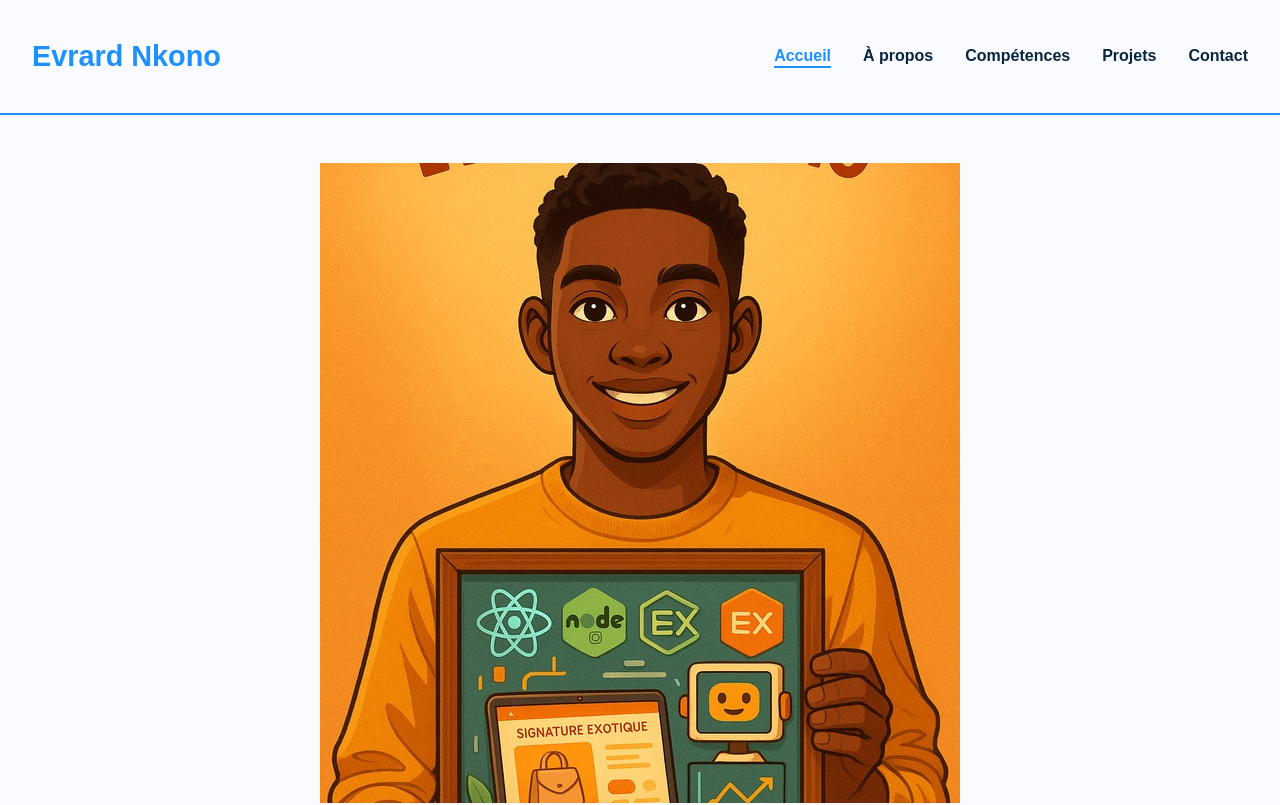
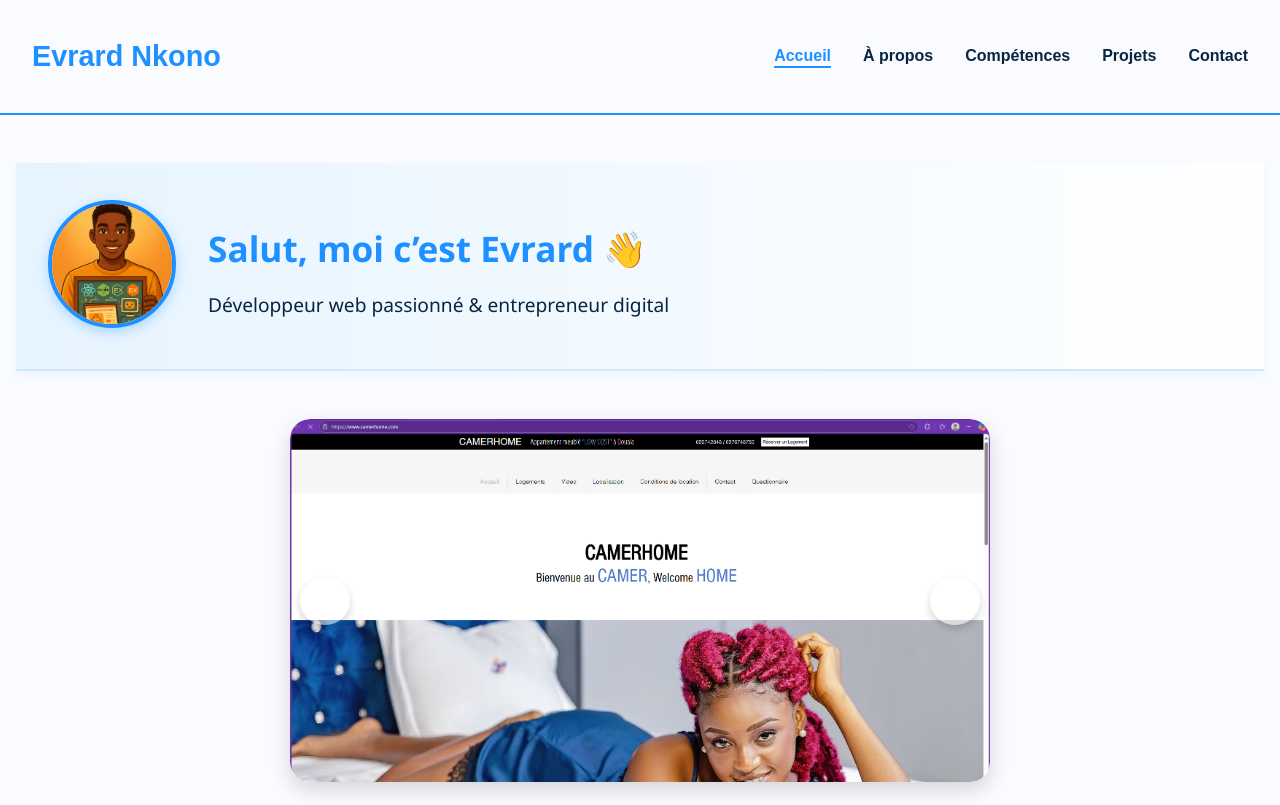
Before and after one commit to EvrardNkono/portfolio, a React (Create React App) app in the folder mon-portfolio/: page / in a window 1280 px wide. Shown: the top 805 px of the page. Built offline with nearby package versions, Linux system fonts and the light colour scheme.

Commit message:
Ajout réel des fichiers du portfolio (avec structure corrigée)

```diff
--- a/mon-portfolio/src/components/About.css
+++ b/mon-portfolio/src/components/About.css
@@ -255,3 +255,10 @@
   margin-bottom: 3rem;
   color: var(--blue-light);
 }
+
+.skills img {
+  width: 60px;
+  height: 60px;
+
+  filter: drop-shadow(0 0 4px var(--blue-medium));
+}
--- a/mon-portfolio/src/components/About.jsx
+++ b/mon-portfolio/src/components/About.jsx
@@ -28,8 +28,19 @@ const About = () => {
             Salut, moi c’est <strong>Evrard Nkono</strong>, développeur web full-stack freelance.
             Je transforme des idées en expériences digitales modernes, performantes et belles.
             Passionné par le code, la culture, et les projets à impact, je ne conçois pas mon travail sans <strong>valeur ajoutée</strong>.
+          <div className="social-float">
+          <a href="https://linkedin.com/in/tonprofil" target="_blank" rel="noopener noreferrer" aria-label="LinkedIn">
+            <img src="images/skills/linkedin.jpg" alt="LinkedIn" />
+          </a>
+          <a href="https://github.com/tonprofil" target="_blank" rel="noopener noreferrer" aria-label="GitHub">
+            <img src="images/skills/github.png" alt="GitHub" />
+          </a>
+
+        </div>
           </p>
+
         );
+
       case 'parcours':
         return (
           <p>
@@ -100,10 +111,10 @@ const About = () => {
           <div className="profile-pic">
             <img src="/images/evrard.jpg" alt="Photo d'Evrard Nkono" />
           </div>
-          <div className="skills-visuals">
-            <img src="/images/code-icon.svg" alt="Développement" />
-            <img src="/images/graphic-icon.svg" alt="Infographie" />
-            <img src="/images/project-icon.svg" alt="Projets" />
+          <div className="skills">
+            <img src="images/skills/html5.png" alt="Développement" />
+            <img src="images/skills/node.png" alt="Infographie" />
+            <img src="images/skills/react.png" alt="Projets" />
           </div>
         </div>
       </div>
--- a/mon-portfolio/src/components/Contact.css
+++ b/mon-portfolio/src/components/Contact.css
@@ -0,0 +1,65 @@
+.contact-section {
+  background: linear-gradient(to bottom right, #e6f0ff, #ffffff);
+  padding: 60px 20px;
+  color: #003366;
+  text-align: center;
+}
+
+.contact-container {
+  max-width: 800px;
+  margin: 0 auto;
+}
+
+.contact-section h2 {
+  font-size: 2.5rem;
+  margin-bottom: 10px;
+  color: #005caa;
+}
+
+.subtitle {
+  font-size: 1.2rem;
+  margin-bottom: 40px;
+  color: #336699;
+}
+
+.contact-cards {
+  display: flex;
+  flex-direction: column;
+  gap: 20px;
+}
+
+@media (min-width: 600px) {
+  .contact-cards {
+    flex-direction: row;
+    justify-content: center;
+  }
+}
+
+.contact-card {
+  background: #ffffff;
+  border-radius: 15px;
+  padding: 20px;
+  box-shadow: 0 6px 15px rgba(0, 90, 170, 0.1);
+  flex: 1;
+  transition: transform 0.2s ease;
+}
+
+.contact-card:hover {
+  transform: translateY(-5px);
+}
+
+.contact-card h3 {
+  margin-bottom: 10px;
+  color: #005caa;
+}
+
+.contact-card a {
+  text-decoration: none;
+  color: #007acc;
+  font-weight: bold;
+}
+
+.contact-card a:hover {
+  color: #005caa;
+  text-decoration: underline;
+}
--- a/mon-portfolio/src/components/Contact.jsx
+++ b/mon-portfolio/src/components/Contact.jsx
@@ -3,12 +3,26 @@ import './Contact.css';
 
 const Contact = () => {
   return (
-    <section id="contact" className="contact">
-      <h2>Contact</h2>
-      <p>Tu veux me contacter pour un projet ou une collab ?</p>
-      <p>Email : <a href="mailto:evrard@example.com">evrard@example.com</a></p>
-      <p>GitHub : <a href="https://github.com/ton-github" target="_blank" rel="noreferrer">ton-github</a></p>
-      <p>LinkedIn : <a href="https://linkedin.com/in/ton-profil" target="_blank" rel="noreferrer">ton-profil</a></p>
+    <section id="contact" className="contact-section">
+      <div className="contact-container">
+        <h2>Me contacter</h2>
+        <p className="subtitle">Une idée, une collaboration, ou juste un coucou digital ?</p>
+
+        <div className="contact-cards">
+          <div className="contact-card">
+            <h3>Email</h3>
+            <a href="mailto:evrardnkono870@gmail.com.com">evrard@example.com</a>
+          </div>
+          <div className="contact-card">
+            <h3>GitHub</h3>
+            <a href="https://github.com/EvrardNkono" target="_blank" rel="noreferrer">github.com/ton-github</a>
+          </div>
+          <div className="contact-card">
+            <h3>LinkedIn</h3>
+            <a href="https://www.linkedin.com/in/evrard-nkono-2444b6359/" target="_blank" rel="noreferrer">linkedin.com/in/ton-profil</a>
+          </div>
+        </div>
+      </div>
     </section>
   );
 };
--- a/mon-portfolio/src/components/Home.css
+++ b/mon-portfolio/src/components/Home.css
@@ -122,3 +122,120 @@
     height: 40px;
   }
 }
+
+
+
+/* ======== BANNIÈRE ======== */
+
+.banner {
+  display: flex;
+  align-items: center;
+  justify-content: flex-start;
+  background: linear-gradient(to right, #e6f4ff, #ffffff);
+  padding: 2rem;
+  border-bottom: 2px solid #d0e8ff;
+  box-shadow: 0 4px 8px rgba(30, 144, 255, 0.05);
+}
+
+.banner-left {
+  flex-shrink: 0;
+  margin-right: 2rem;
+}
+
+.profile-photo {
+  width: 120px;
+  height: 120px;
+  border-radius: 50%;
+  object-fit: cover;
+  border: 4px solid #1e90ff;
+  box-shadow: 0 4px 12px rgba(30, 144, 255, 0.3);
+}
+
+.banner-right h2 {
+  font-size: 2.2rem;
+  color: #1e90ff;
+  margin-bottom: 0.5rem;
+  text-align: left;
+}
+
+.banner-right p {
+  font-size: 1.2rem;
+  color: #0a2540;
+  text-align: left;
+}
+
+/* ======== CONTENU APRÈS BANNIÈRE ======== */
+
+.content-after-banner {
+  padding: 3rem 1rem;
+  text-align: center;
+}
+
+/* Garde le reste de ton CSS inchangé pour .slider, .icon, etc. */
+
+.slider {
+  position: relative;
+  width: 90%;
+  max-width: 700px;
+  margin: 0 auto;
+  overflow: hidden;
+  border-radius: 20px;
+  box-shadow: 0 8px 20px rgba(0, 0, 0, 0.15);
+}
+
+.slide-image {
+  width: 100%;
+  height: auto;
+  border-radius: 20px;
+  object-fit: cover;
+  transition: opacity 1s ease-in-out, transform 0.5s ease-in-out;
+  opacity: 1;
+}
+
+.fade {
+  animation: fadeIn 1s ease-in-out;
+}
+
+@keyframes fadeIn {
+  from {
+    opacity: 0;
+    transform: scale(0.98);
+  }
+  to {
+    opacity: 1;
+    transform: scale(1);
+  }
+}
+
+.nav-btn {
+  position: absolute;
+  top: 50%;
+  transform: translateY(-50%);
+  background: rgba(255, 255, 255, 0.6);
+  border: none;
+  padding: 10px 15px;
+  cursor: pointer;
+  font-size: 24px;
+  border-radius: 50%;
+  box-shadow: 0 4px 8px rgba(0,0,0,0.2);
+  transition: background 0.3s;
+}
+
+.nav-btn:hover {
+  background: #ff8c00;
+  color: white;
+}
+
+.prev {
+  left: 10px;
+}
+
+.next {
+  right: 10px;
+}
+
+
+.slide-image:hover {
+  transform: scale(1.02);
+  box-shadow: 0 12px 25px rgba(0,0,0,0.2);
+}
--- a/mon-portfolio/src/components/Home.jsx
+++ b/mon-portfolio/src/components/Home.jsx
@@ -1,14 +1,12 @@
-import React, { useState } from 'react';
+import React, { useState, useEffect } from 'react';
 import './Home.css';
 
-// Liste images projets (tu remplaces par les tiens)
 const projectSlides = [
   { id: 1, src: 'images/projects/meka-site.png', alt: 'Projet 1' },
   { id: 2, src: 'images/projects/camer-site.png', alt: 'Projet 2' },
   { id: 3, src: 'images/projects/afri-site.png', alt: 'Projet 3' },
 ];
 
-// Icônes de frameworks (tu peux changer les URLs)
 const frameworks = [
   { id: 'react', src: 'https://cdn.jsdelivr.net/gh/devicons/devicon/icons/react/react-original.svg', alt: 'React' },
   { id: 'node', src: 'https://cdn.jsdelivr.net/gh/devicons/devicon/icons/nodejs/nodejs-original.svg', alt: 'Node.js' },
@@ -29,23 +27,32 @@ const Home = () => {
     setCurrentIndex((prev) => (prev === projectSlides.length - 1 ? 0 : prev + 1));
   };
 
+  // Slide auto toutes les 3 secondes
+  useEffect(() => {
+    const interval = setInterval(() => {
+      setCurrentIndex((prev) => (prev === projectSlides.length - 1 ? 0 : prev + 1));
+    }, 3000);
+
+    return () => clearInterval(interval); // Nettoyage
+  }, []);
+
   return (
     <section className="home">
-      <div className="intro-container">
-        <div className="photo-container">
+      <header className="banner">
+        <div className="banner-left">
           <img
-            src="images/home/EvrardProfil.jpg" // Mets ici l’URL de ta photo ou un import local
-            alt="Photo d'Evrard Nkono"
+            src="images/home/EvrardProfil.jpg"
+            alt="Photo d'Evrard"
             className="profile-photo"
           />
         </div>
-        <div className="intro">
+        <div className="banner-right">
           <h2>Salut, moi c’est Evrard 👋</h2>
           <p>Développeur web passionné & entrepreneur digital</p>
         </div>
-      </div>
+      </header>
 
-      {/* Slider Projets */}
+      <div className="content-after-banner">
         <div className="slider">
           <button className="nav-btn prev" onClick={prevSlide} aria-label="Slide précédent">&#10094;</button>
 
@@ -58,7 +65,6 @@ const Home = () => {
           <button className="nav-btn next" onClick={nextSlide} aria-label="Slide suivant">&#10095;</button>
         </div>
 
-      {/* Cercle d’icônes frameworks */}
         <div className="circle-icons">
           {frameworks.map((fw, i) => (
             <img
@@ -73,6 +79,7 @@ const Home = () => {
             />
           ))}
         </div>
+      </div>
     </section>
   );
 };
```
Also changed, not shown: mon-portfolio/public/images/evrard.jpg (added). Lines whose indentation alone changed are shown as unchanged.
